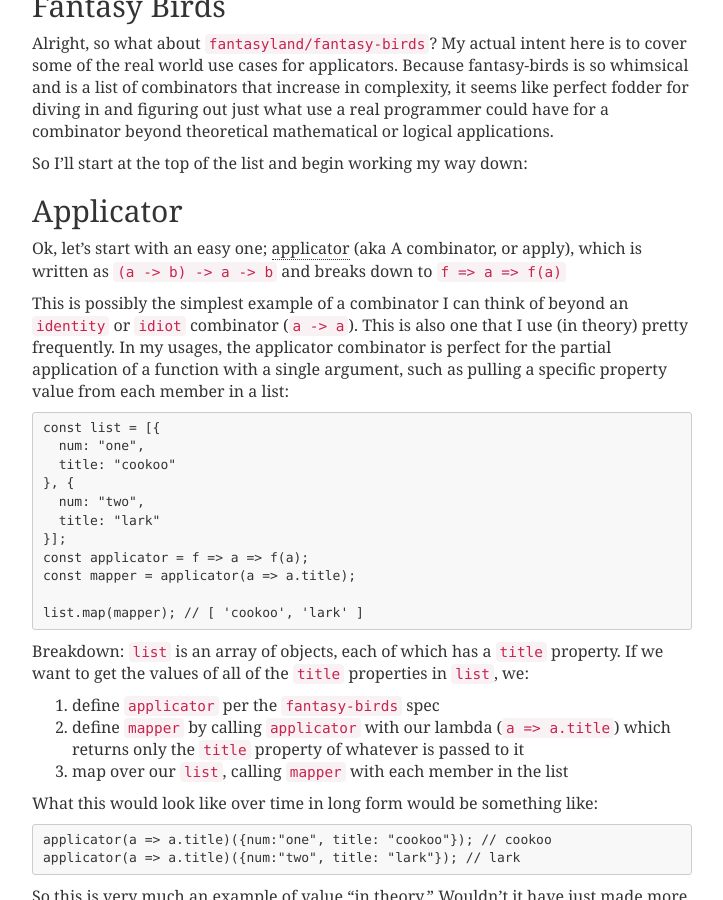
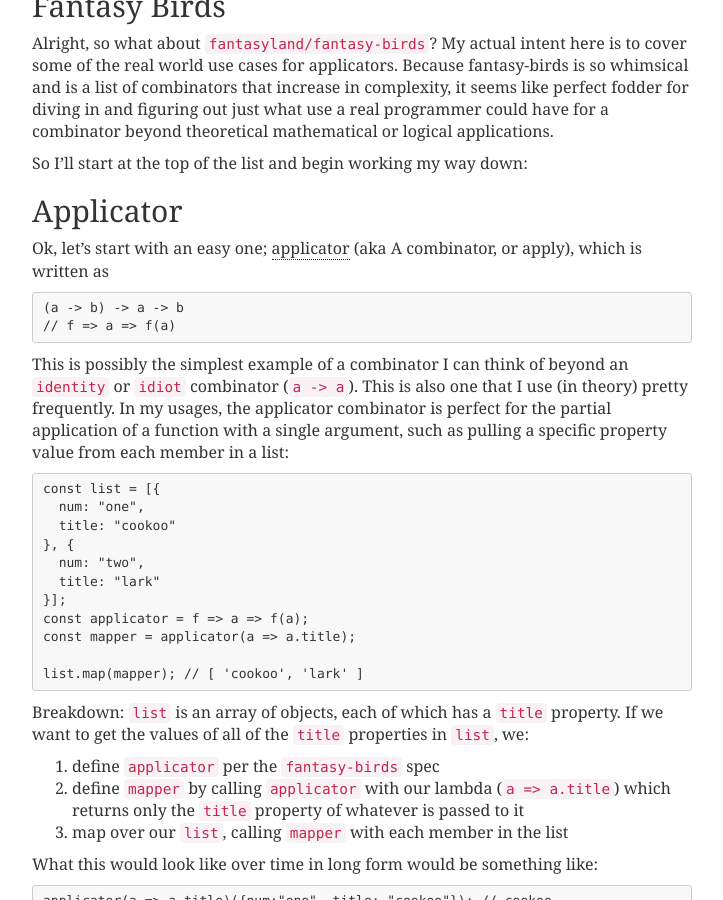
Before and after one commit to amsross/amsross.github.io, a Jekyll site: the page built from _posts/2016-10-03-fantasy-birds-introduction.markdown, in a window 1280 px wide and 900 px high, scrolled down 2674 px. Shown: the whole window, without its empty margins (288-1011 px from the left). Built offline with Jekyll 4.4.1, drawn with Linux system fonts in a browser that asks for light colours.

Commit message:
formatting

````diff
--- a/_posts/2016-10-03-fantasy-birds-introduction.markdown
+++ b/_posts/2016-10-03-fantasy-birds-introduction.markdown
@@ -90,7 +90,12 @@ So I'll start at the top of the list and begin working my way down:
 
 ## Applicator
 
-Ok, let's start with an easy one; [applicator](https://github.com/fantasyland/fantasy-birds#applicator--a---b---a---b) (aka A combinator, or apply), which is written as `(a -> b) -> a -> b` and breaks down to `f => a => f(a)`
+Ok, let's start with an easy one; [applicator](https://github.com/fantasyland/fantasy-birds#applicator--a---b---a---b) (aka A combinator, or apply), which is written as
+
+```
+(a -> b) -> a -> b
+// f => a => f(a)
+```
 
 This is possibly the simplest example of a combinator I can think of beyond an `identity` or `idiot` combinator (`a -> a`). This is also one that I use (in theory) pretty frequently. In my usages, the applicator combinator is perfect for the partial application of a function with a single argument, such as pulling a specific property value from each member in a list:
 
````
